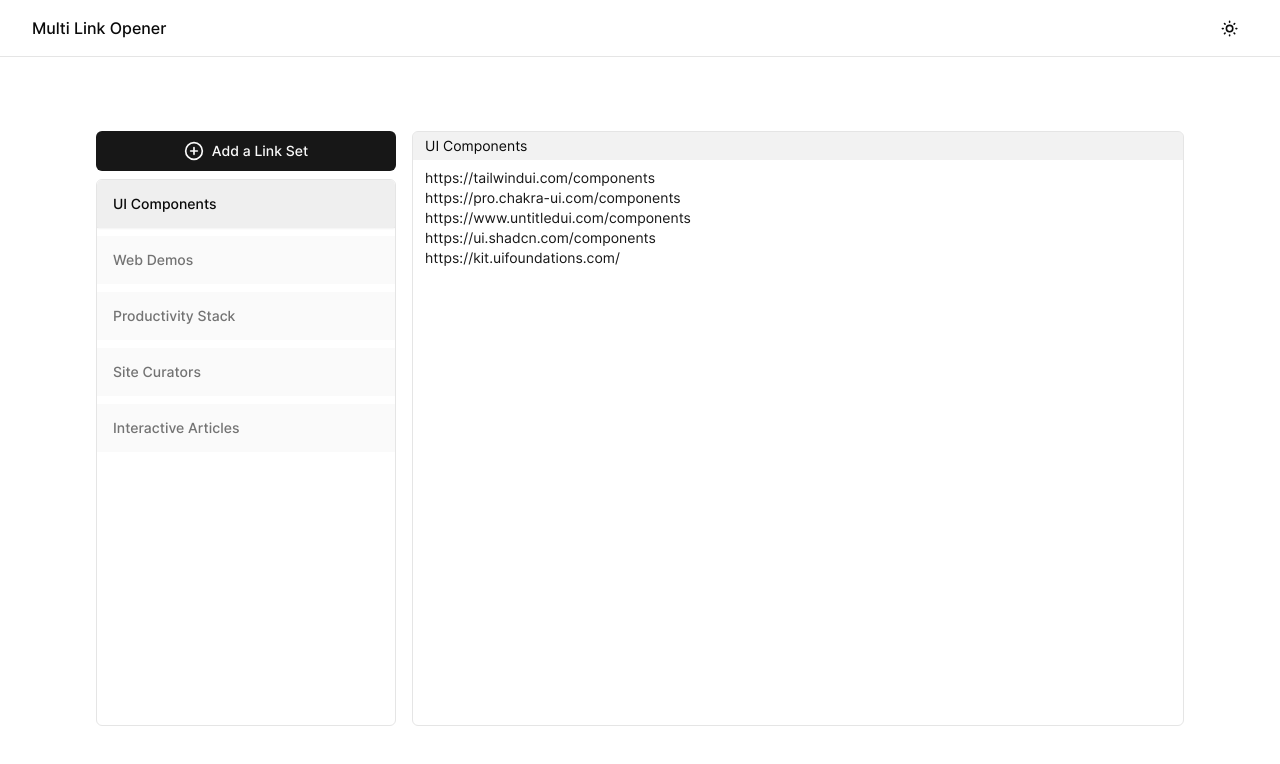
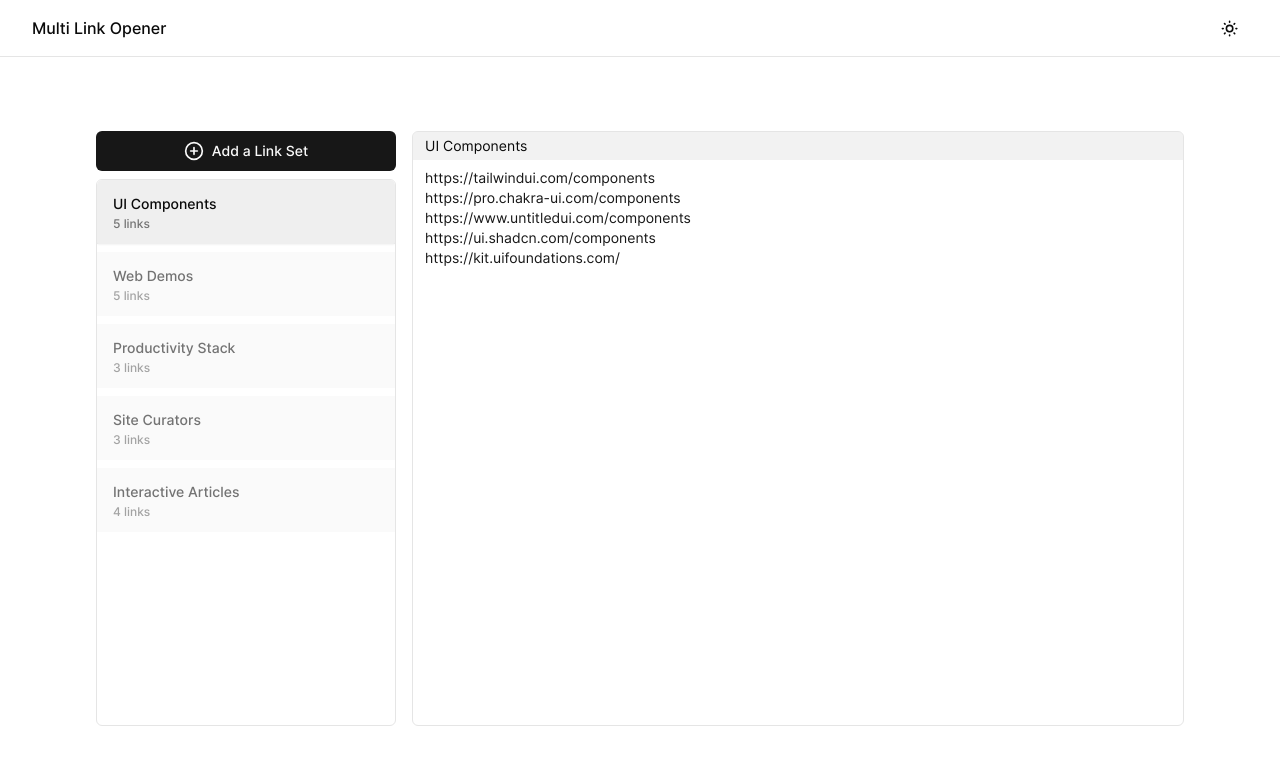
Before and after one commit to aakindel/multi-link-opener, a Next.js app: page / in a window 1280 px wide. Both pictures are taken after a click on the button "(or prefill 5 demo link sets)". Shown: the top 764 px of the page. Built offline with nearby package versions, Linux system fonts and the light colour scheme.

Commit message:
add link set link count to tab trigger

```diff
--- a/app/page.tsx
+++ b/app/page.tsx
@@ -106,7 +106,7 @@
                             className={cn(
                               "group/trigger relative flex h-full w-full max-w-[300px] items-center justify-start gap-1 rounded-none border-x-0 border-b-0 border-t-0 border-solid border-b-transparent bg-neutral-50 px-4 py-3 text-sm font-medium text-neutral-500 shadow-none transition-none hover:bg-neutral-200/60 dark:bg-neutral-900 dark:text-neutral-400 dark:hover:bg-neutral-800",
                               activeTab === addedLinkSet.id &&
-                                "bg-neutral-200/60 text-neutral-950 shadow-none dark:bg-neutral-800"
+                                "bg-neutral-200/60 text-neutral-950 shadow-none dark:bg-neutral-800 dark:text-neutral-200"
                             )}
                             key={index}
                           >
@@ -117,10 +117,21 @@
                               value={addedLinkSet.id}
                               title={addedLinkSet.name}
                             ></TabsTrigger>
-                            <span className="pointer-events-none z-10 w-full overflow-hidden text-ellipsis whitespace-nowrap text-left leading-6">
-                              {addedLinkSet.name}
-                            </span>
-                            <div className="pointer-events-none z-10 hidden gap-1 group-focus-within/trigger:flex group-hover/trigger:flex">
+                            <div className="flex w-full max-w-[300px] flex-col overflow-hidden">
+                              <span className="pointer-events-none z-10 w-full overflow-hidden text-ellipsis whitespace-nowrap text-left leading-6">
+                                {addedLinkSet.name}
+                              </span>
+                              <span
+                                className={cn(
+                                  "pointer-events-none z-10 w-full overflow-hidden text-ellipsis whitespace-nowrap text-left text-xs text-neutral-400 dark:text-neutral-500",
+                                  activeTab === addedLinkSet.id &&
+                                    "text-neutral-500 dark:text-neutral-400"
+                                )}
+                              >
+                                {addedLinkSet.links.length} links
+                              </span>
+                            </div>
+                            <div className="pointer-events-none z-10 hidden gap-1 text-neutral-500 group-focus-within/trigger:flex group-hover/trigger:flex dark:text-neutral-400">
                               <TooltipIconButton
                                 icon={<PlayIcon className="h-4 w-4 stroke-2" />}
                                 tooltipText="Open Link Set"
```
